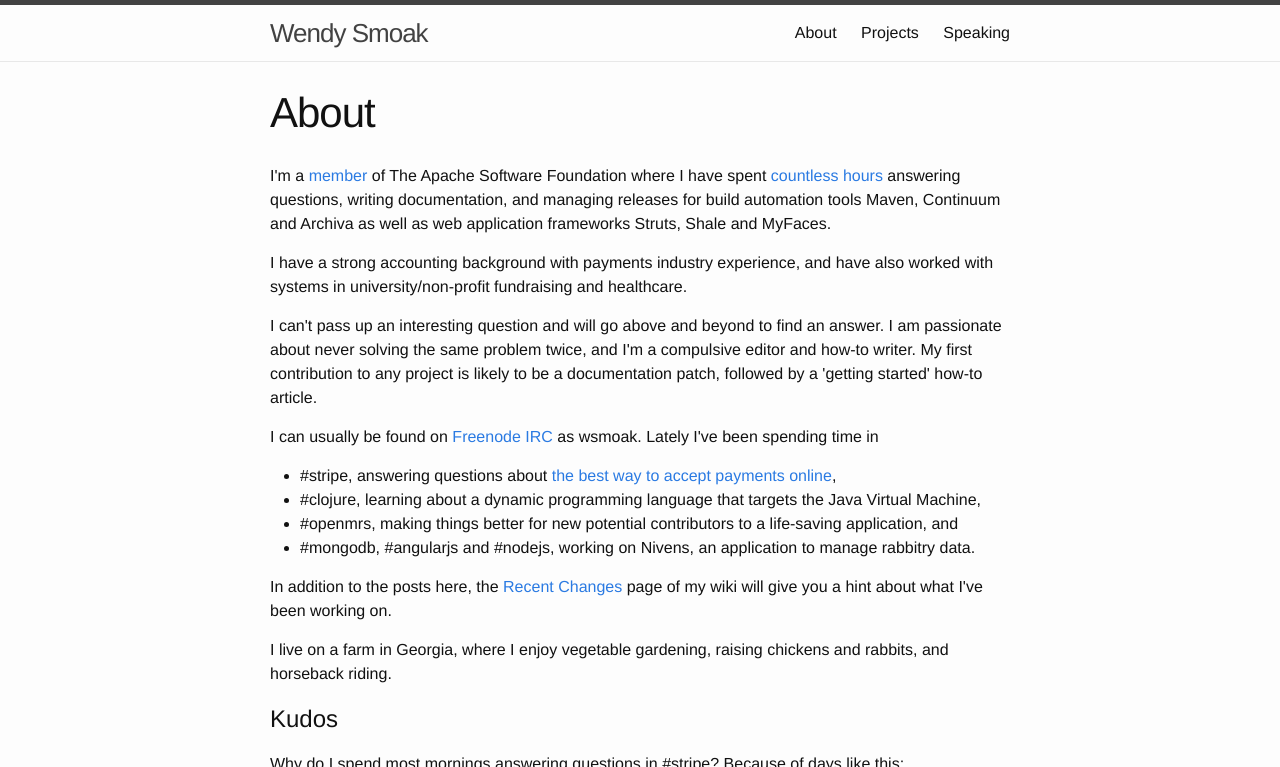
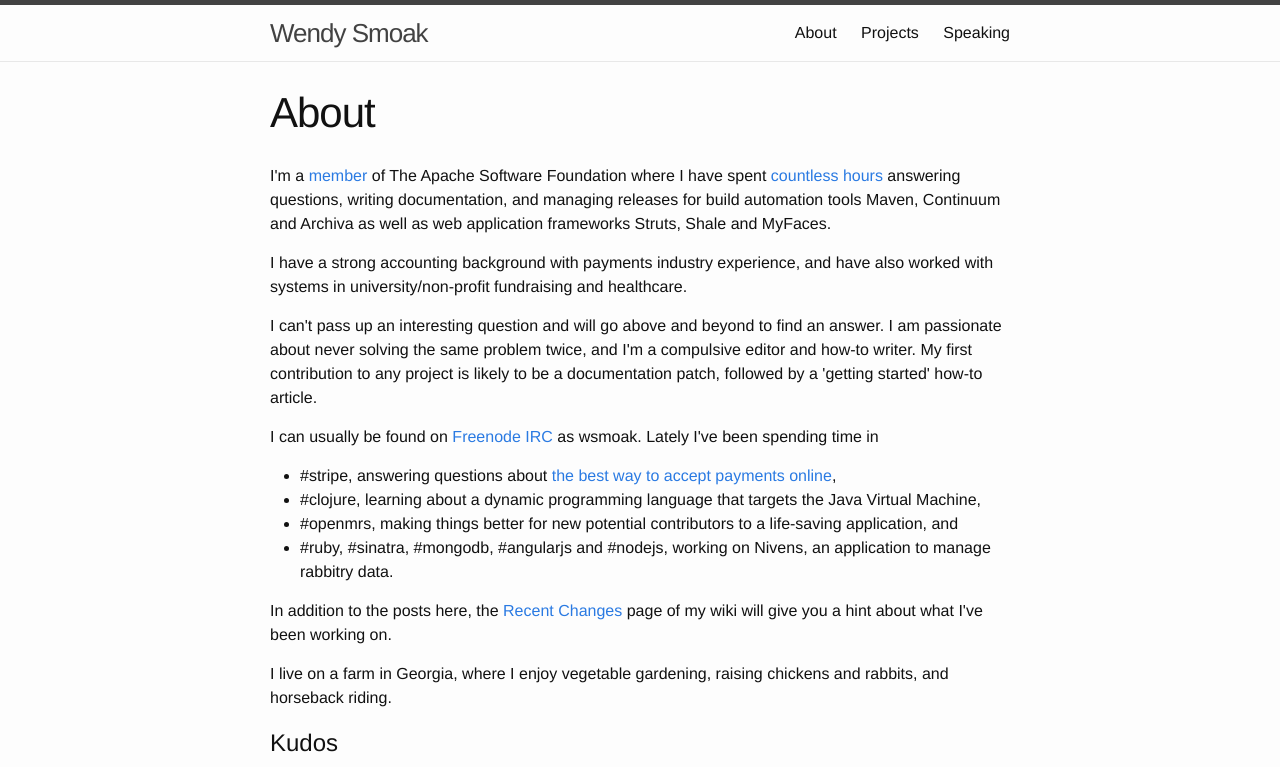
Before and after one commit to wsmoak/wsmoak.github.io, a Jekyll site: the page built from about.html, in a window 1280 px wide and 900 px high, cut to the strip 0-767 px from the top of the window. Built offline with Jekyll 4.4.1, drawn with Linux system fonts in a browser that asks for light colours; comment, search, counter and statistics services are not loaded.

Commit message:
Minor updates to index and about

```diff
--- a/about.html
+++ b/about.html
@@ -24,7 +24,7 @@ frameworks Struts, Shale and MyFaces.</p>
   an open source platform to track what you plant and harvest</a>.</li>-->
 	<li>#clojure, learning about a dynamic programming language that targets the Java Virtual Machine,</li>
   <li>#openmrs, making things better for new potential contributors to a life-saving application, and</li>
-	<li>#mongodb, #angularjs and #nodejs, working on Nivens, an application to manage rabbitry data.</li>
+	<li>#ruby, #sinatra, #mongodb, #angularjs and #nodejs, working on Nivens, an application to manage rabbitry data.</li>
   </ul>
 </p>
 
--- a/index.html
+++ b/index.html
@@ -6,7 +6,7 @@ layout: default
 
   <h1 class="page-heading">Welcome</h1>
 
-<p><b>I am (work) available!</b> Do you have a solid product, preferably with an API?  Do you welcome remote workers?  Do your customers ask interesting questions? If so, I want to answer them!</p>
+<p><b>I am (work) available!</b> Do you have a solid product, preferably with an API?  Do you welcome remote workers?  Could your documentation be better? Do you have awesome customers who ask interesting questions? If so, I can help!</p>
 
 <p>Read more <a href="about.html">About Me</a> and contact me at <a href="mailto:wsmoak@gmail.com">wsmoak@gmail.com</a>.
 
```
